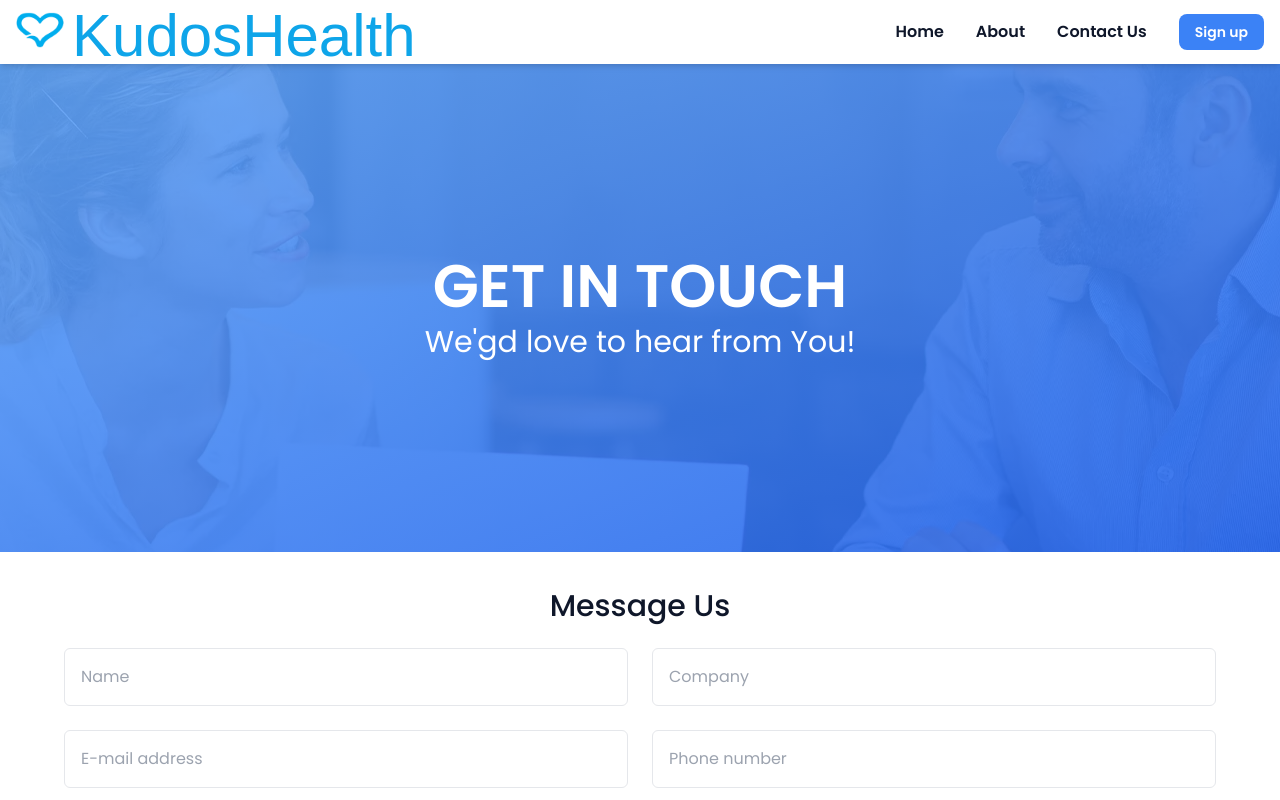
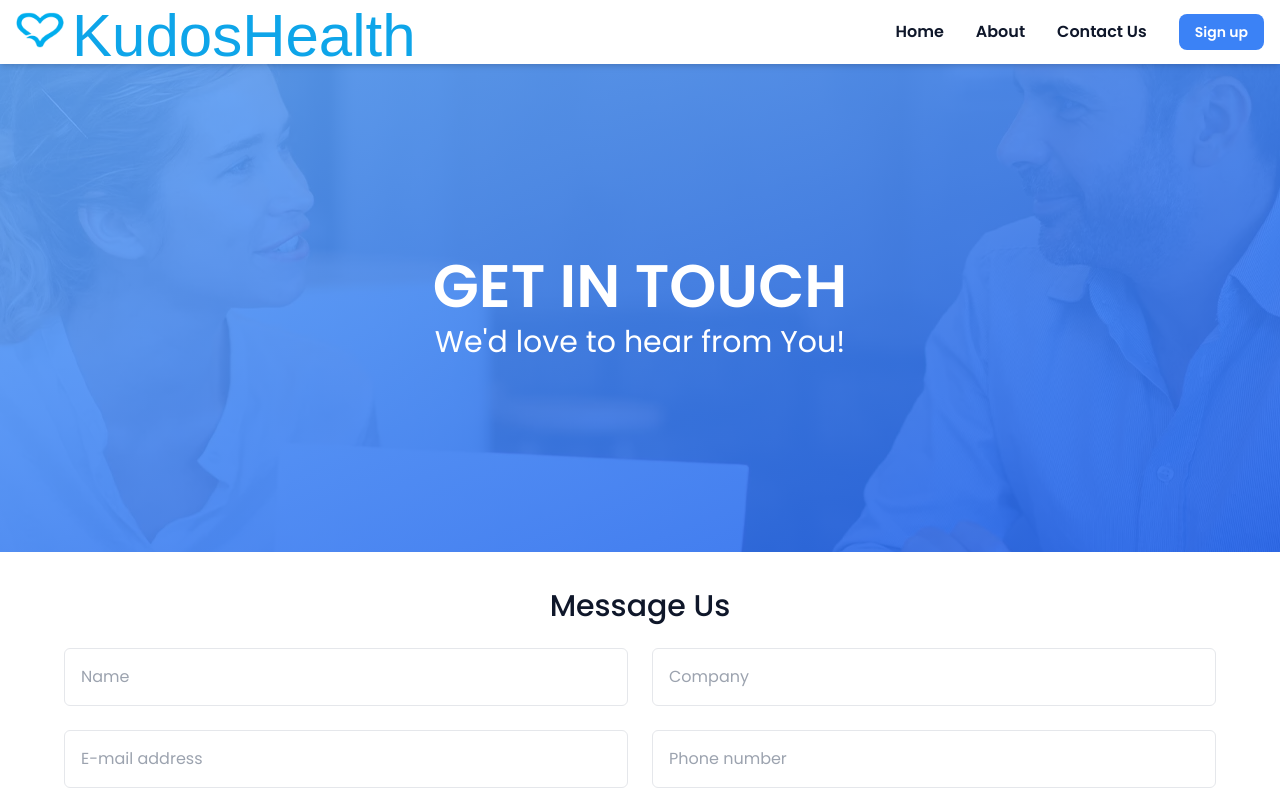
Before and after one commit to czekanskyy/kudos-health, a Next.js app: page /contact-us in a window 1280 px wide. Shown: the top 800 px of the page. Built offline with nearby package versions, Linux system fonts and the light colour scheme; a web font is replaced by a local one.

Commit message:
fix merge

```diff
--- a/components/contact-page/ContactHero.section.jsx
+++ b/components/contact-page/ContactHero.section.jsx
@@ -2,7 +2,7 @@ const ContactHeroSection = () => {
   return (
     <div className='contact-hero py-48 text-white flex w-full justify-center items-center flex-col gap-2'>
       <h2 className='text-6xl font-semibold'>GET IN TOUCH</h2>
-      <h3 className='text-3xl'>We&apos;gd love to hear from You!</h3>
+      <h3 className='text-3xl'>We&apos;d love to hear from You!</h3>
     </div>
   );
 };
```
